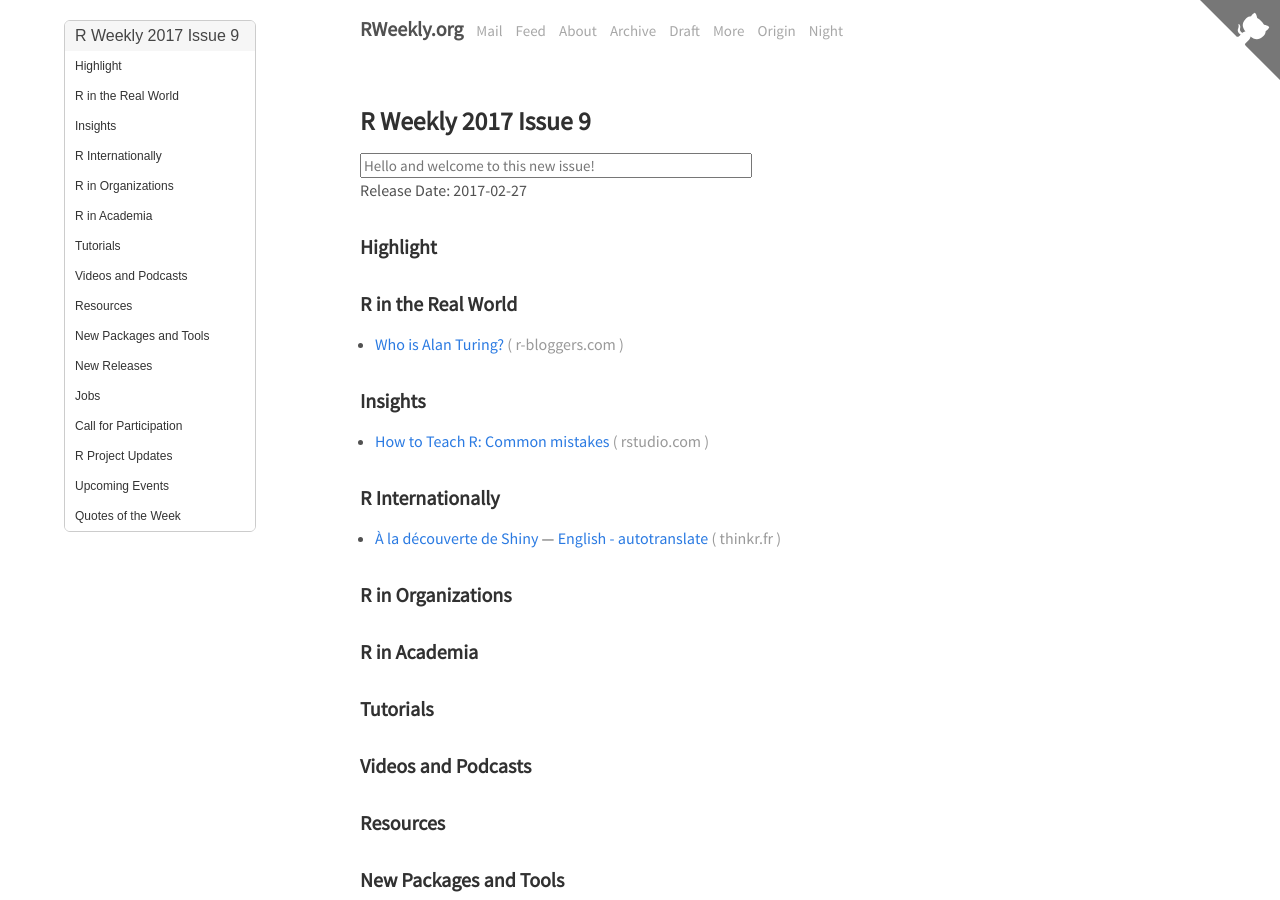
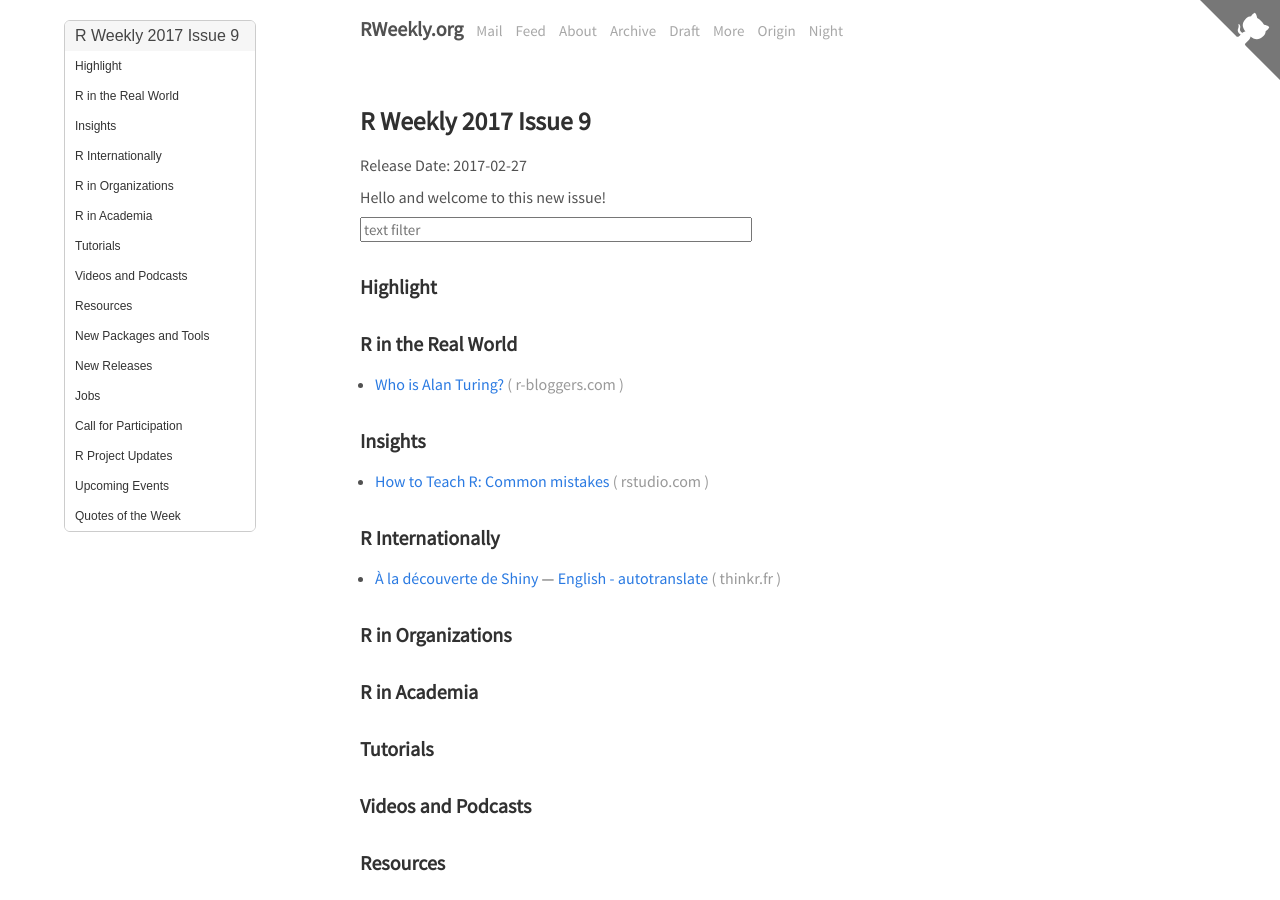
Before and after one commit to rweekly/rweekly.org, a Jekyll site: the page built from draft.md, in a window 1280 px wide and 900 px high. Built offline with Jekyll 4.4.1, drawn with Linux system fonts in a browser that asks for light colours; comment, search, counter and statistics services are not loaded.

Commit message:
Update: draft with new hi and filter box texts

```diff
--- a/_layouts/draft.html
+++ b/_layouts/draft.html
@@ -4,11 +4,6 @@
 
 <article class="post">
   <h1 class="post-title">{{ page.title }}</h1>
-
-  <form class="filter-box">
-  <input name="query" placeholder="Hello and welcome to this new issue!" class="input-box">
-  </form>
-
   {{ content }}
 </article>
 <p><small id="page_view">&nbsp;</small></p>
--- a/draft.md
+++ b/draft.md
@@ -6,6 +6,14 @@
 ---
 
 Release Date: 2017-02-27
+
+Hello and welcome to this new issue!
+
+<p></p>
+<form class="filter-box">
+<input name="query" placeholder="text filter" class="input-box">
+</form>
+<p></p>
 
 ### Highlight
 
```
